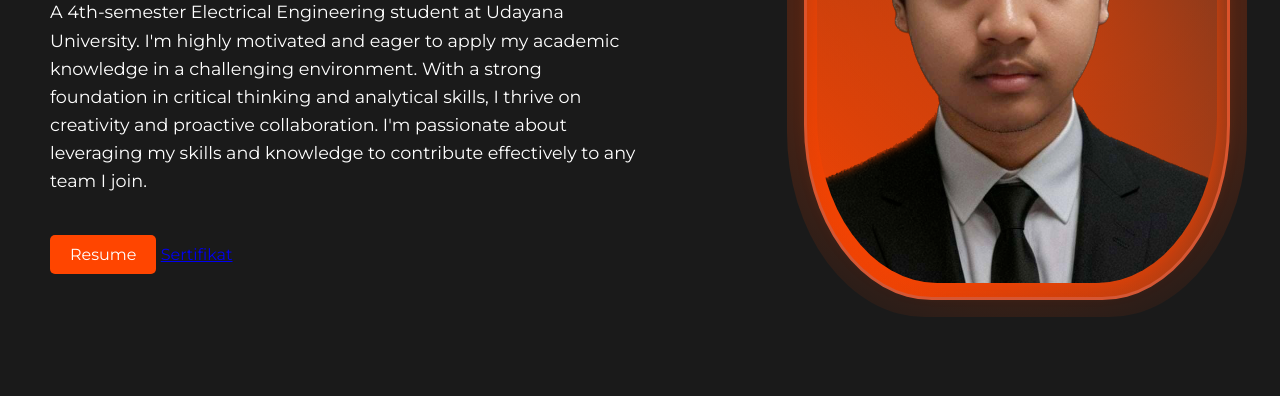
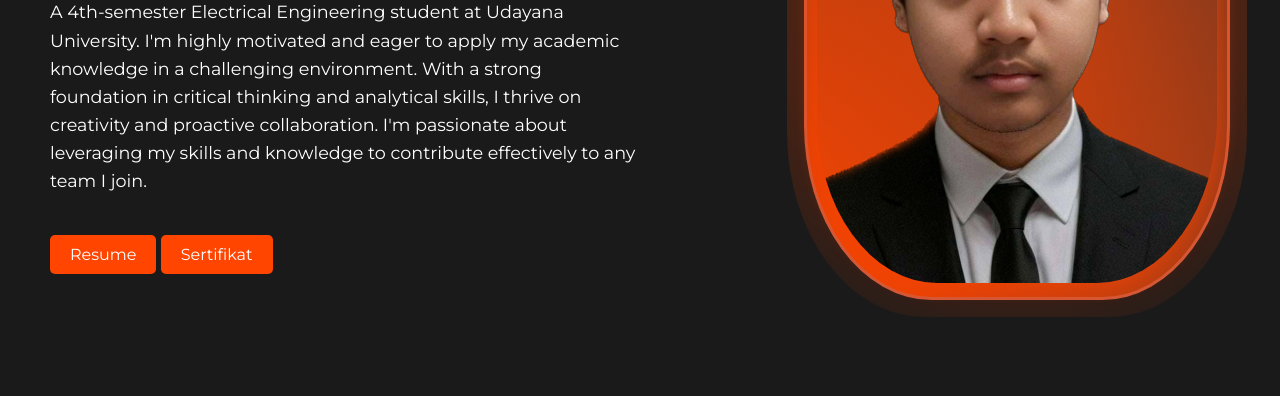
Before and after one commit to pai-axel/FaytheAxel.github.io, a plain HTML site: page index.html in a window 1280 px wide. Shown: the part 441-837 px from the top of the page. Drawn offline with Linux system fonts and the light colour scheme.

Commit message:
Update styleporto.css

```diff
--- a/styleporto.css
+++ b/styleporto.css
@@ -116,6 +116,21 @@ nav ul li a:hover {
   background-color: #27b6f9;
 }
 
+.sertif-button {
+  display: inline-block;
+  background-color: #ff4500;
+  color: #fff;
+  padding: 10px 20px;
+  text-decoration: none;
+  border-radius: 5px;
+  margin-top: 20px;
+  transition: background-color 0.3s;
+  animation: fadeInUp 1s ease-out;
+}
+
+.sertif-button:hover {
+  background-color: #27b6f9;
+}
 /* Profile picture with neon light and fade-out effect */
 .profile-picture {
   position: relative;
```
